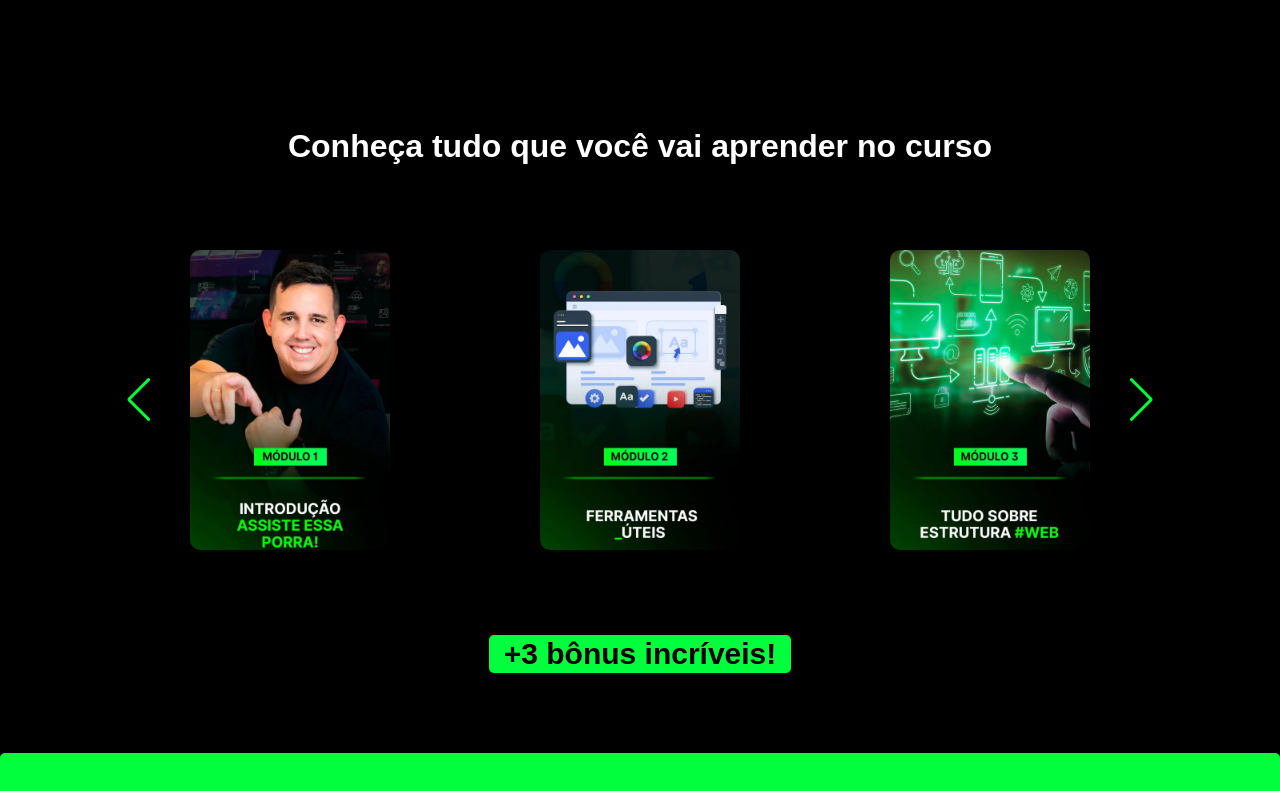
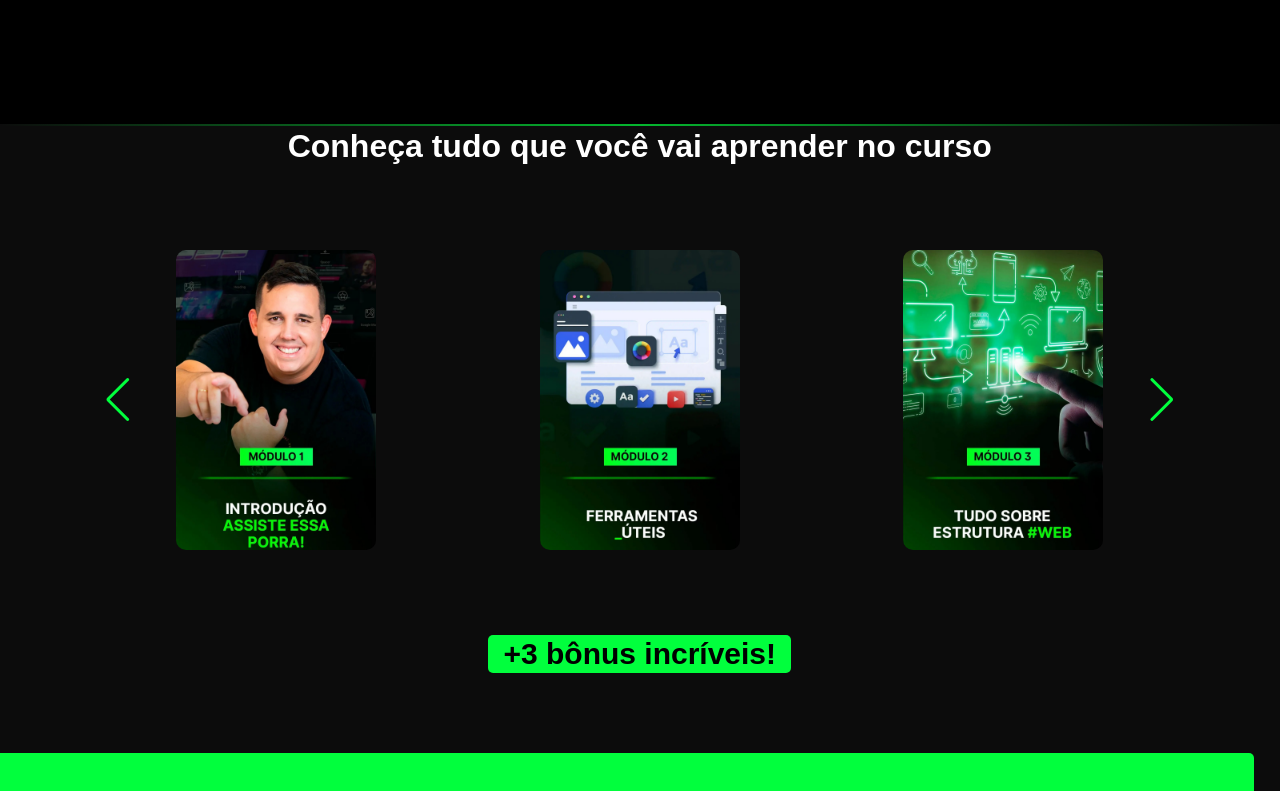
Before and after one commit to Tiago-Silva/cell-phone-maintenance, a Next.js app: page / in a window 1280 px wide. Shown: the part 1540-2331 px from the top of the page. Built offline with nearby package versions, Linux system fonts and the light colour scheme.

Commit message:
refactor: changing background color and adding line

```diff
--- a/src/app/components/treeSection/treeSection.module.css
+++ b/src/app/components/treeSection/treeSection.module.css
@@ -1,11 +1,32 @@
 .container {
+    position: relative;
     display: flex;
     flex-direction: column;
     justify-content: center;
     text-align: center;
-    background-color: var(--background-primary);
+    background-color: var(--background-secondary);
     height: 100vh;
+    width: 100vw;
     gap: 8rem;
+    margin-left: -11%;
+    padding: 0 9%;
+}
+
+.container::before {
+    content: '';
+    position: absolute;
+    top: 0;
+    left: 0;
+    width: 100%;
+    height: 2px;
+    background: linear-gradient(to right,
+    rgba(1, 255, 61, 0) 0%,
+    rgba(1, 255, 61, 0.7) 50%,
+    rgba(1, 255, 61, 0) 100%
+    );
+    pointer-events: none;
+    border-top-left-radius: 10px;
+    border-top-right-radius: 10px;
 }
 
 .title {
```
